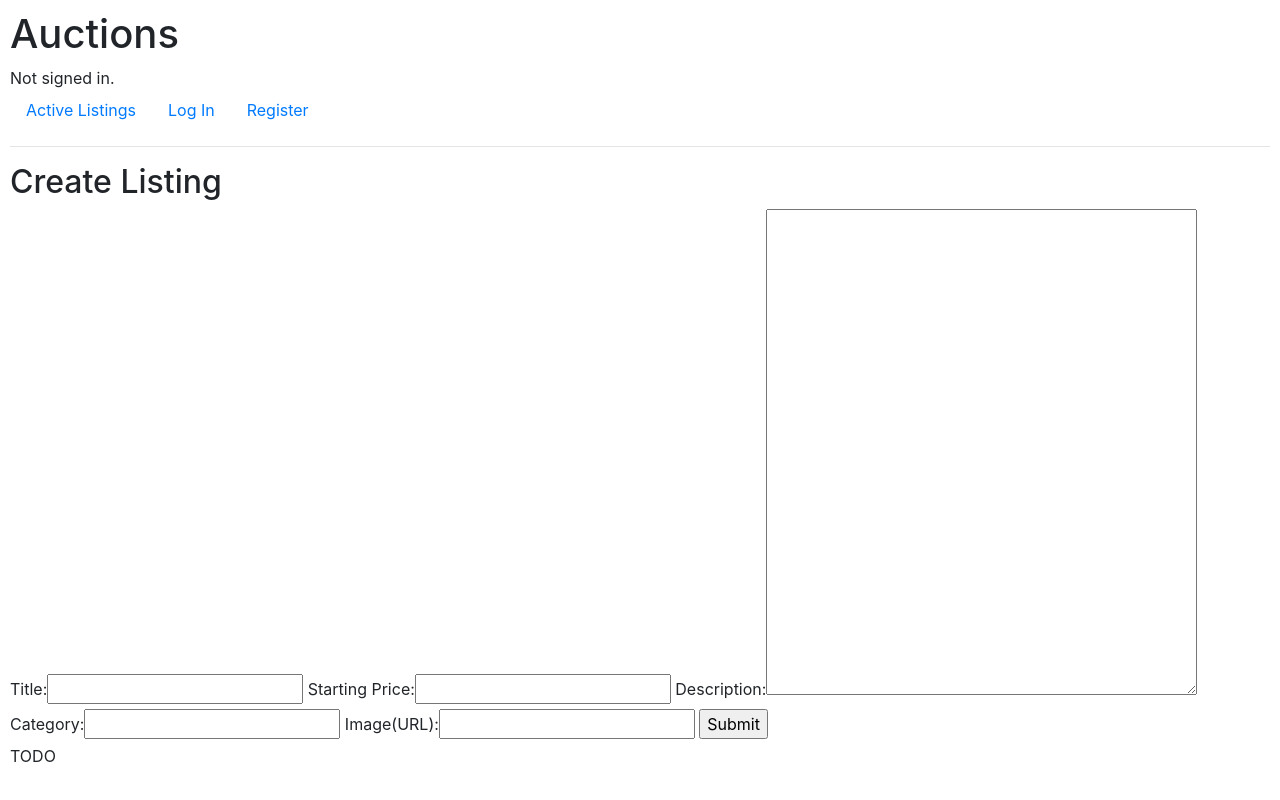
After one commit to FelipeIshara/Commerce, a Django app: page /new in a window 1280 px wide. The commit adds this page. Run offline with Django 3.2, Linux system fonts and the light colour scheme; some libraries are stand-ins or nearby versions.

```diff
--- a/commerce/auctions/admin.py
+++ b/commerce/auctions/admin.py
@@ -1,8 +1,9 @@
 from django.contrib import admin
-from .models import User, Comment, Listing, Bid
+from .models import User, Comment, Listing, Bid, Profile
 # Register your models here.
 
 admin.site.register(User)
 admin.site.register(Comment)
 admin.site.register(Listing)
 admin.site.register(Bid)
+admin.site.register(Profile)
--- /dev/null
+++ b/commerce/auctions/forms.py
@@ -0,0 +1,11 @@
+from django import forms
+
+class CreateListingForm(forms.Form):
+    listing_title = forms.CharField(max_length=64, label="Title:")
+    starting_price = forms.DecimalField(max_digits=10, decimal_places=2, label="Starting Price:")
+    description = forms.CharField(label="Description", widget=forms.Textarea(attrs={
+        "rows": 20,
+        "columns": 100
+    }))
+    category = forms.CharField(required=False, max_length=64, label="Category:")
+    url_image = forms.URLField(label="Image(URL):", required=False)
--- /dev/null
+++ b/commerce/auctions/templates/auctions/createlisting.html
@@ -0,0 +1,11 @@
+{% extends "auctions/layout.html" %}
+
+{% block body %}
+    <h2>Create Listing</h2>
+    <form action="{% url 'create-listing' %}" method="POST">
+        {% csrf_token %}
+        {{ form }}
+        <input type="submit" value="Submit">
+    </form>
+    TODO
+{% endblock %}
--- a/commerce/auctions/templates/auctions/layout.html
+++ b/commerce/auctions/templates/auctions/layout.html
@@ -20,7 +20,14 @@
             <li class="nav-item">
                 <a class="nav-link" href="{% url 'index' %}">Active Listings</a>
             </li>
+
             {% if user.is_authenticated %}
+                <li class="nav-item">
+                    <a class="nav-link" href="{% url 'watchlist' %}">Watchlist</a>
+                </li>
+                <li class="nav-item">
+                    <a class="nav-link" href="{% url 'create-listing' %}">Create Listing</a>
+                </li>
                 <li class="nav-item">
                     <a class="nav-link" href="{% url 'logout' %}">Log Out</a>
                 </li>
--- a/commerce/auctions/urls.py
+++ b/commerce/auctions/urls.py
@@ -6,5 +6,8 @@ urlpatterns = [
     path("", views.index, name="index"),
     path("login", views.login_view, name="login"),
     path("logout", views.logout_view, name="logout"),
-    path("register", views.register, name="register")
+    path("register", views.register, name="register"),
+    path("new", views.create_listing, name="create-listing"),
+    path("listing/<int:listing_id>", views.listing, name="listing"),
+    path("watchlist", views.watchlist, name="watchlist"),
 ]
--- a/commerce/auctions/views.py
+++ b/commerce/auctions/views.py
@@ -3,12 +3,17 @@ from django.db import IntegrityError
 from django.http import HttpResponse, HttpResponseRedirect
 from django.shortcuts import render
 from django.urls import reverse
+from .forms import CreateListingForm
 
-from .models import User
+
+from .models import User, Listing
 
 
 def index(request):
-    return render(request, "auctions/index.html")
+    listings = Listing.objects.all()
+    return render(request, "auctions/index.html",{
+        "listings": listings
+    })
 
 
 def login_view(request):
@@ -61,3 +66,48 @@ def register(request):
         return HttpResponseRedirect(reverse("index"))
     else:
         return render(request, "auctions/register.html")
+
+
+
+def create_listing(request):
+    if request.method == "POST":
+        form = CreateListingForm(request.POST)
+        if form.is_valid():
+            title = form.cleaned_data["title"]
+            starting_price = form.cleaned_data["starting_price"]
+            description = form.cleaned_data["description"]
+            category = form.cleaned_data["category"]
+            url_image = form.cleaned_data["url_image"]
+
+            inst = Listing(
+                       owner_id= request.user,
+                       title=title,
+                       starting_price=starting_price,
+                       category=category,
+                       url_image = url_image
+                   )
+            inst.save()
+            return HttpResponseRedirect(reverse("listing", args=(inst.pk,)))
+
+
+    form = CreateListingForm()
+    return render(request, "auctions/createlisting.html",{
+        "form": form
+    })
+
+def listing(request, listing_id):
+    listing = Listing.objects.get(pk=listing_id)
+    return render(request, "auctions/listing.html", {
+        "listing": listing
+    })
+
+def watchlist(request):
+    if request.method == "POST":
+        user = User.objects.get(pk=request.user.id)
+        listing_id = int(request.POST["listing_id"])
+        listing = Listing.objects.get(pk=listing_id)
+        user.profile.watchlist.add(listing)
+        return HttpResponse(listing.interessed_users)
+    return render(request, "auctions/watchlist.html", {
+        "watchlist": request.user.profile.watchlist
+    })
```
Also changed, not shown: commerce/auctions/models.py (+28 -8 lines), commerce/auctions/templates/auctions/index.html (+14 -1 lines), commerce/auctions/templates/auctions/listing.html (added, +11 -0 lines), commerce/auctions/templates/auctions/watchlist.html (added, +8 -0 lines), commerce/auctions/migrations/0003_auto_20201113_1413.py (added), commerce/auctions/migrations/0004_auto_20201113_1420.py (added), commerce/auctions/migrations/0005_auto_20201113_1547.py (added), commerce/auctions/migrations/0006_auto_20201113_1702.py (added), commerce/auctions/migrations/0007_watchlist.py (added), commerce/auctions/migrations/0008_auto_20201113_2116.py (added), commerce/auctions/migrations/0009_auto_20201114_2023.py (added), commerce/db.sqlite3.
